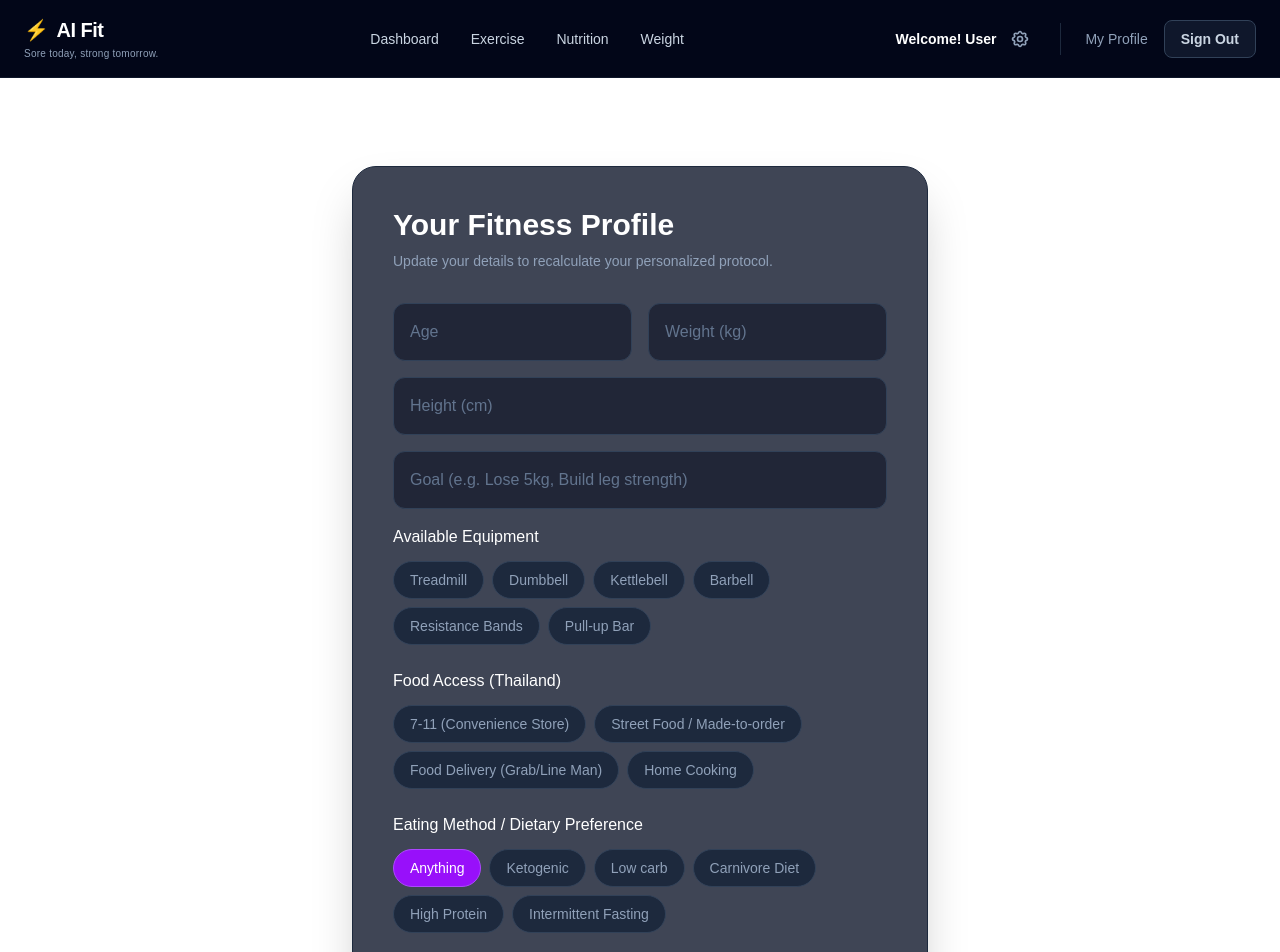
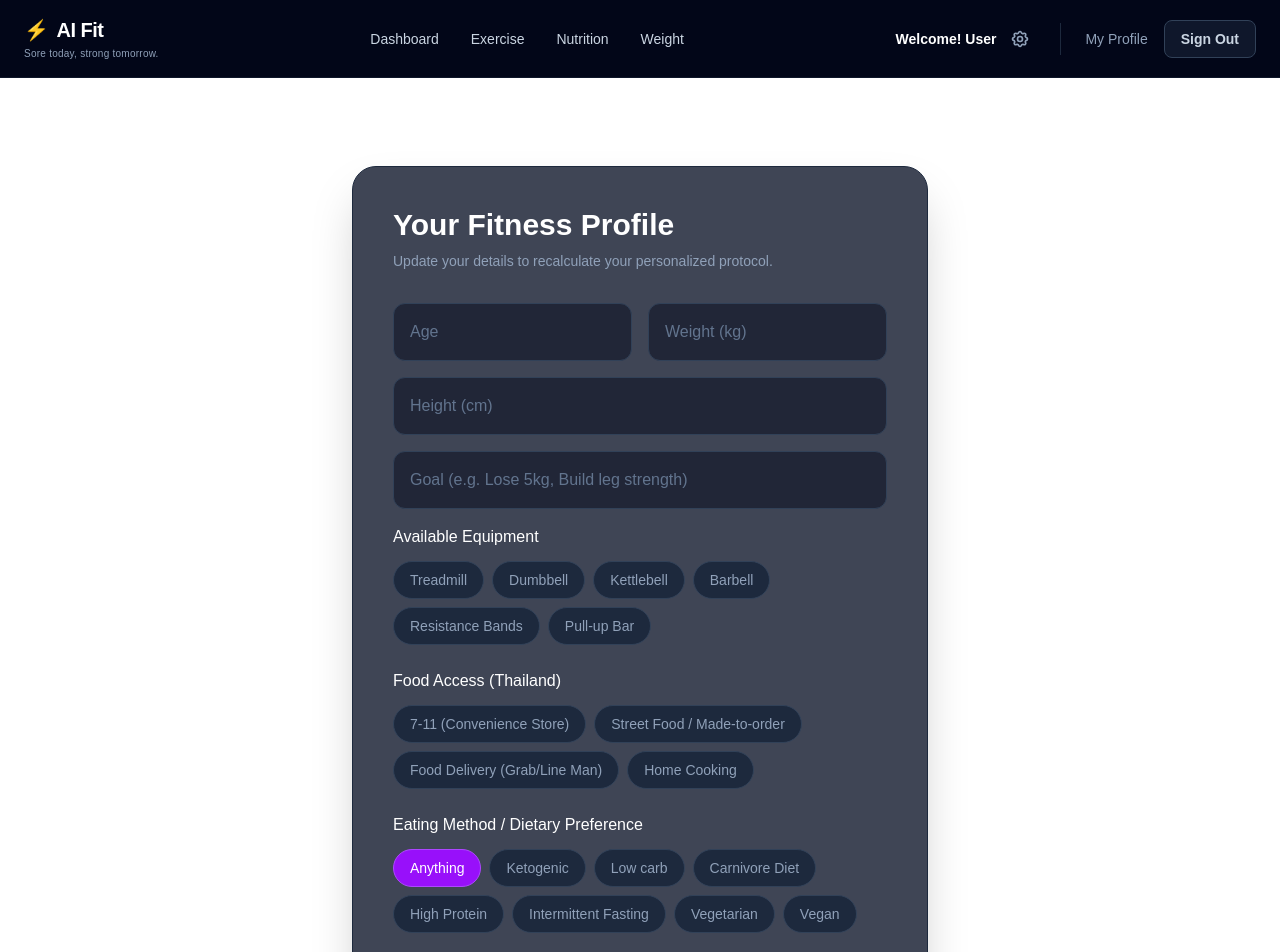
Before and after one commit to boomelm36-beep/ai-fitness-app, a Next.js app: page /onboarding in a window 1280 px wide. Shown: the top 952 px of the page. Built offline with nearby package versions, Linux system fonts and the light colour scheme; no server answers.

Commit message:
Add more food method

```diff
--- a/app/onboarding/page.tsx
+++ b/app/onboarding/page.tsx
@@ -7,7 +7,7 @@ import { useAppStore } from "@/store";
 
 const EQUIPMENT_OPTIONS = ["Treadmill", "Dumbbell", "Kettlebell", "Barbell", "Resistance Bands", "Pull-up Bar"];
 const FOOD_OPTIONS = ["7-11 (Convenience Store)", "Street Food / Made-to-order", "Food Delivery (Grab/Line Man)", "Home Cooking"];
-const EATING_METHODS = ["Anything", "Ketogenic", "Low carb", "Carnivore Diet", "High Protein", "Intermittent Fasting"];
+const EATING_METHODS = ["Anything", "Ketogenic", "Low carb", "Carnivore Diet", "High Protein", "Intermittent Fasting", "Vegetarian", "Vegan"];
 const ALLERGY_OPTIONS = ["Peanuts", "Seafood", "Shellfish", "Dairy", "Gluten", "Pork", "Eggs", "Soy", "Beef", "Vegetables"];
 
 export default function Onboarding() {
```
